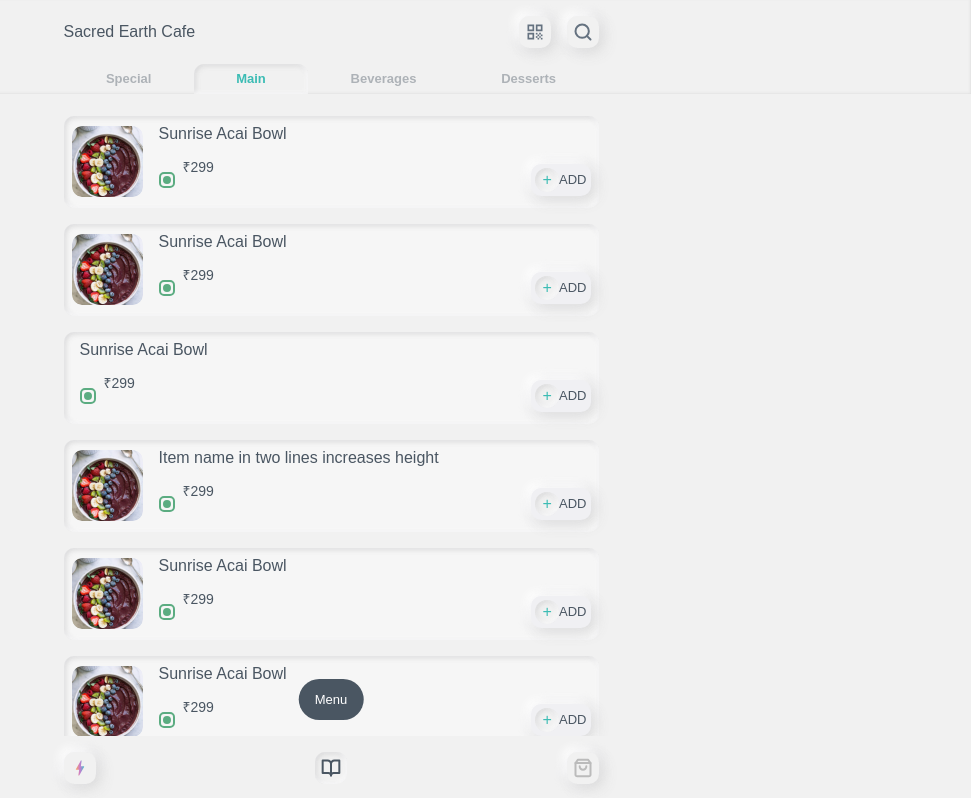
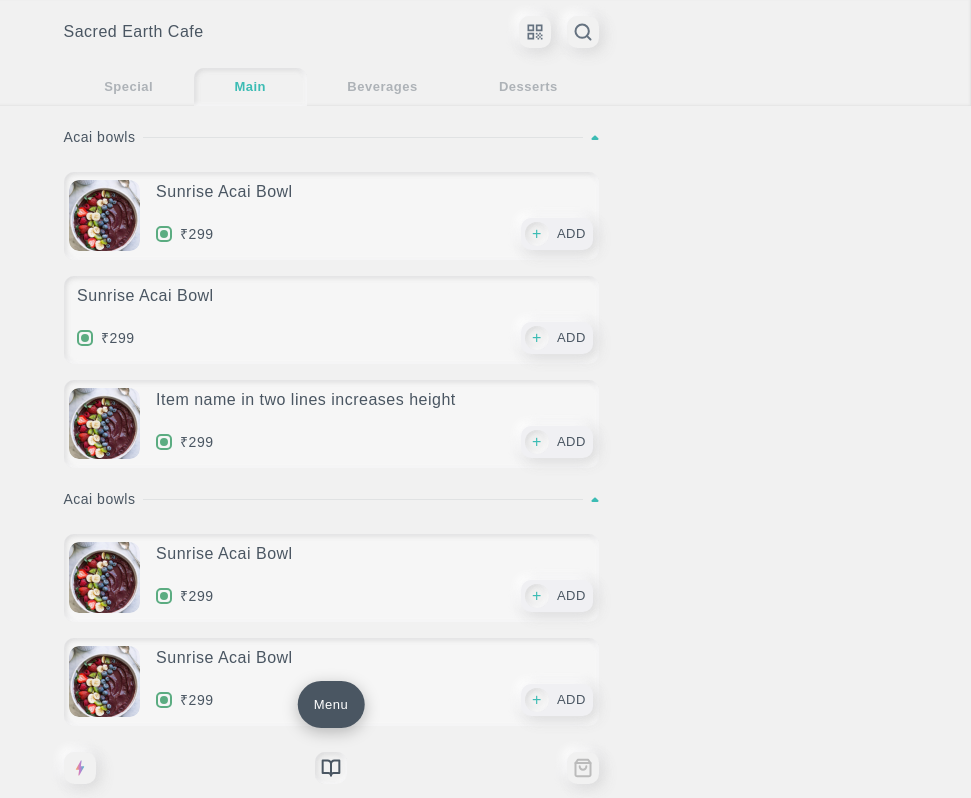
Before and after one commit to melnyk-cto/toastapp, a React (Create React App) app: page /home in a window 1280 px wide. Shown: the top 798 px of the page, without its empty margins (309-1280 px from the left). Built offline with nearby package versions, Linux system fonts and the light colour scheme.

Commit message:
features: pixel

```diff
--- a/src/components/App/App.module.scss
+++ b/src/components/App/App.module.scss
@@ -7,5 +7,5 @@
 main {
   width:       100%;
   flex:        1 0 auto;
-  padding-top: 50px;
+  padding-top: 106px;
 }
--- a/src/components/common/Footer/Footer.module.scss
+++ b/src/components/common/Footer/Footer.module.scss
@@ -2,7 +2,7 @@
 
 .footer {
   background: $backgroundColor;
-  padding:    1rem 1.5rem;
+  padding:    1rem;
   position:   fixed;
   z-index:    10;
   width:      100%;
@@ -10,7 +10,7 @@
   left:       0;
   .menu {
     position:  fixed;
-    bottom:    5rem;
+    bottom:    4.5rem;
     left:      50%;
     transform: translate(-50%, 0);
   }
--- a/src/components/common/Header/Header.module.scss
+++ b/src/components/common/Header/Header.module.scss
@@ -2,7 +2,7 @@
 
 .header {
   width:      100%;
-  padding:    1rem 1rem 0 1rem;
+  padding:    1rem 0 0 0;
   position:   fixed;
   z-index:    20;
   top:        0;
@@ -49,7 +49,7 @@
     }
   }
   nav {
-    margin-top: 1rem;
+    margin-top: 1.25rem;
     ul {
       display:         flex;
       align-items:     center;
@@ -78,7 +78,7 @@
         color:         $textColor;
         opacity:       .4;
         display:       inline-block;
-        padding:       0.25rem 0;
+        padding:       0.5rem 0;
         text-align:    center;
         border-radius: 10px;
       }
--- a/src/components/pages/Home/Home.jsx
+++ b/src/components/pages/Home/Home.jsx
@@ -12,12 +12,8 @@ const items = [
     name: 'Acai bowls',
     items: [
       {image: soup, title: 'Sunrise Acai Bowl', price: 299, link: '#'},
-      {image: soup, title: 'Sunrise Acai Bowl', price: 299, link: '#'},
       {title: 'Sunrise Acai Bowl', price: 299, link: '#'},
       {image: soup, title: 'Item name in two lines increases height', price: 299, link: '#'},
-      {image: soup, title: 'Sunrise Acai Bowl', price: 299, link: '#'},
-      {image: soup, title: 'Sunrise Acai Bowl', price: 299, link: '#'},
-      {image: soup, title: 'Sunrise Acai Bowl', price: 299, link: '#'},
     ]
   },
   {
--- a/src/components/pages/Home/Home.module.scss
+++ b/src/components/pages/Home/Home.module.scss
@@ -27,8 +27,12 @@
                     inset 0.125rem 0.125rem 0.3125rem 0 rgba(220, 220, 220, 0.9),;
   display:          flex;
   align-items:      center;
-  padding:          0.5rem;
+  padding:          0.35rem;
   margin-bottom:    1rem;
+  min-height:       88px;
+  h4 {
+    margin-bottom: 0;
+  }
   &:active {
     h3 {
       color: $defaultColor;
@@ -91,6 +95,7 @@
       font-size:     0.8125rem;
       font-weight:   500;
       background:    #f0f0f3;
+      width:         72px;
       &:active {
         color: $defaultColor;
       }
@@ -108,6 +113,7 @@
         display:          flex;
         align-items:      center;
         justify-content:  center;
+        margin-right:     0.5rem;
       }
     }
   }
--- a/src/index.scss
+++ b/src/index.scss
@@ -1,11 +1,12 @@
 @import "./assets/scss/variables";
 
 *, *:after, *:before {
-  margin:     0;
-  padding:    0;
-  box-sizing: border-box;
-  outline:    none;
-  color:      $textColor;
+  margin:         0;
+  padding:        0;
+  box-sizing:     border-box;
+  outline:        none;
+  color:          $textColor;
+  letter-spacing: 0.5px;
 }
 
 img {
@@ -54,8 +55,8 @@ h4 {
 }
 
 p {
-  font-weight: 400;
-  font-size:    0.8125rem;
+  font-weight:   400;
+  font-size:     0.8125rem;
   line-height:   1.56;
   margin-bottom: 1rem;
 }
@@ -73,10 +74,17 @@ button {
 
 .btn {
   background-color: $textColor;
-  padding:          0.8125rem 1rem;
+  padding:          1rem;
   color:            $whiteColor;
   font-size:        0.8125rem;
   border-radius:    6rem;
+  box-shadow:       0 0.25rem 1rem 0 rgba(0, 0, 0, 0.25);
+  cursor:           pointer;
+  transition:       .2s linear;
+  &:active {
+    background-color: $whiteColor;
+    color:            $textColor;
+  }
 }
 
 .no-scroll {
```
